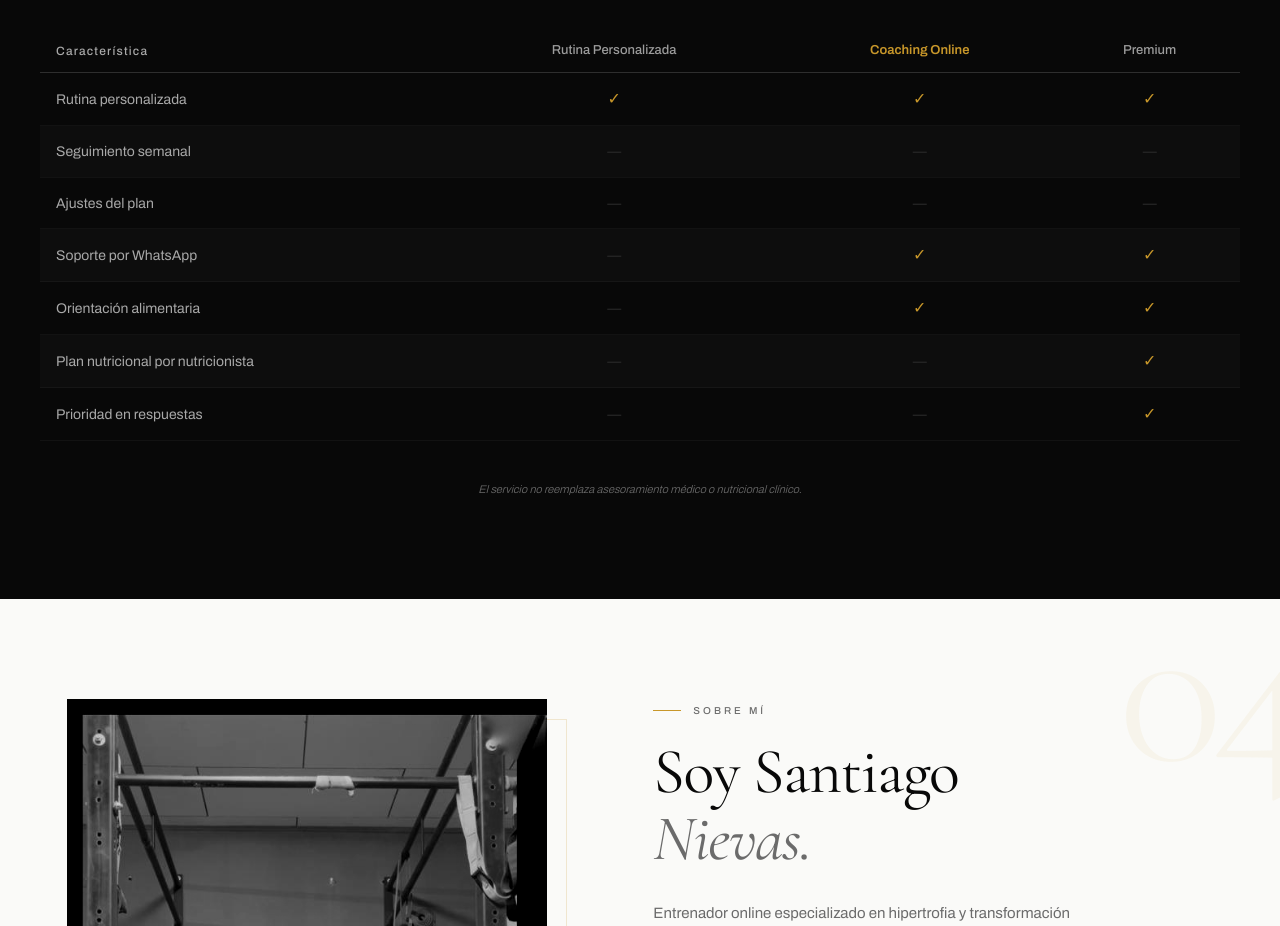
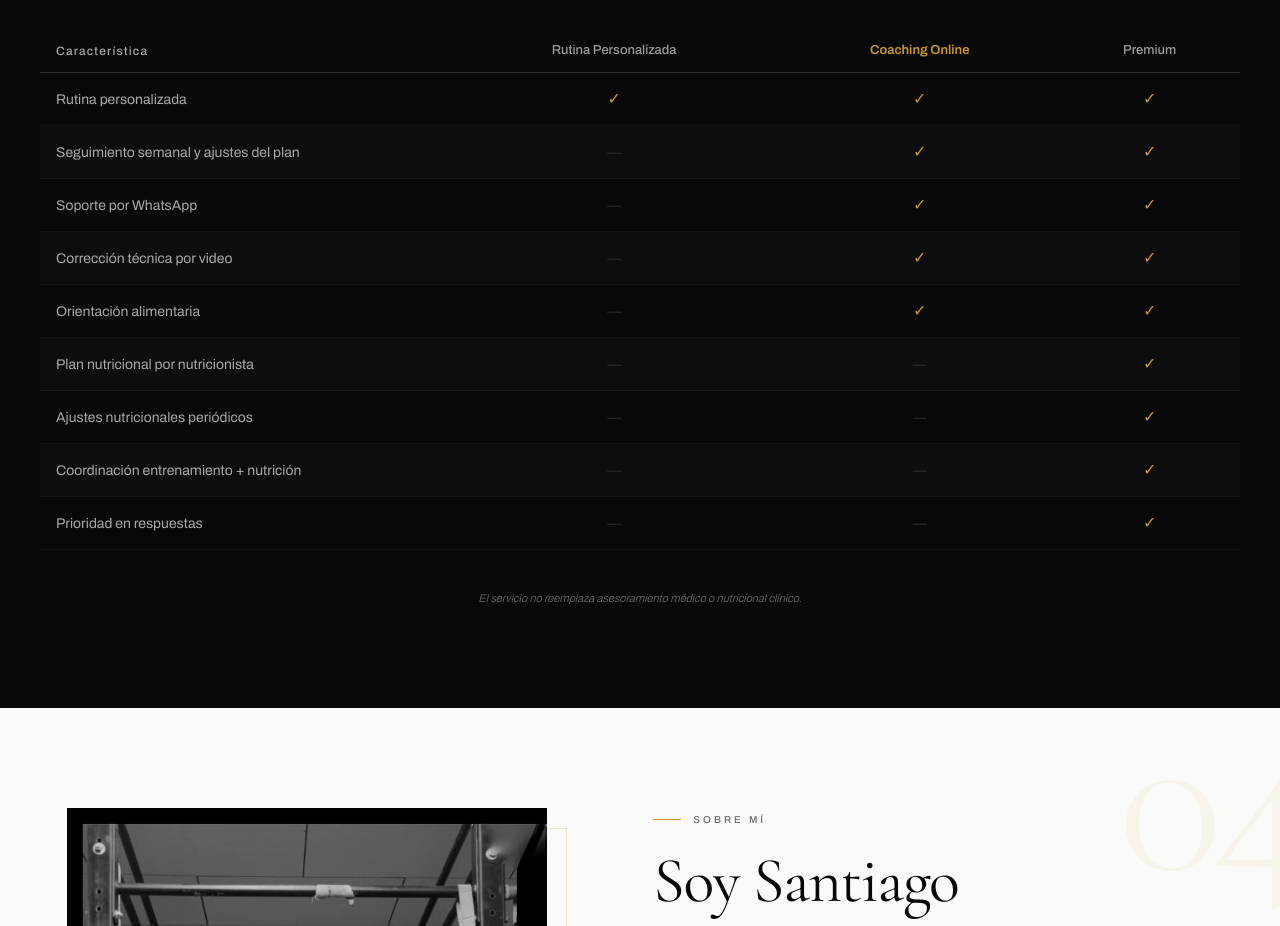
Before and after one commit to facupincha3-svg/santi-fit, a React (Vite) app: page / in a window 1280 px wide. Shown: the part 5640-6566 px from the top of the page. Built offline with nearby package versions, Linux system fonts and the light colour scheme; a web font is replaced by a local one.

Commit message:
feat: features planes actualizados por Santiago

```diff
--- a/src/components/Planes.jsx
+++ b/src/components/Planes.jsx
@@ -59,11 +59,13 @@ const PLANS = [
 
 const COMPARE_ROWS = [
   "Rutina personalizada",
-  "Seguimiento semanal",
-  "Ajustes del plan",
+  "Seguimiento semanal y ajustes del plan",
   "Soporte por WhatsApp",
+  "Corrección técnica por video",
   "Orientación alimentaria",
   "Plan nutricional por nutricionista",
+  "Ajustes nutricionales periódicos",
+  "Coordinación entrenamiento + nutrición",
   "Prioridad en respuestas",
 ];
 
```
